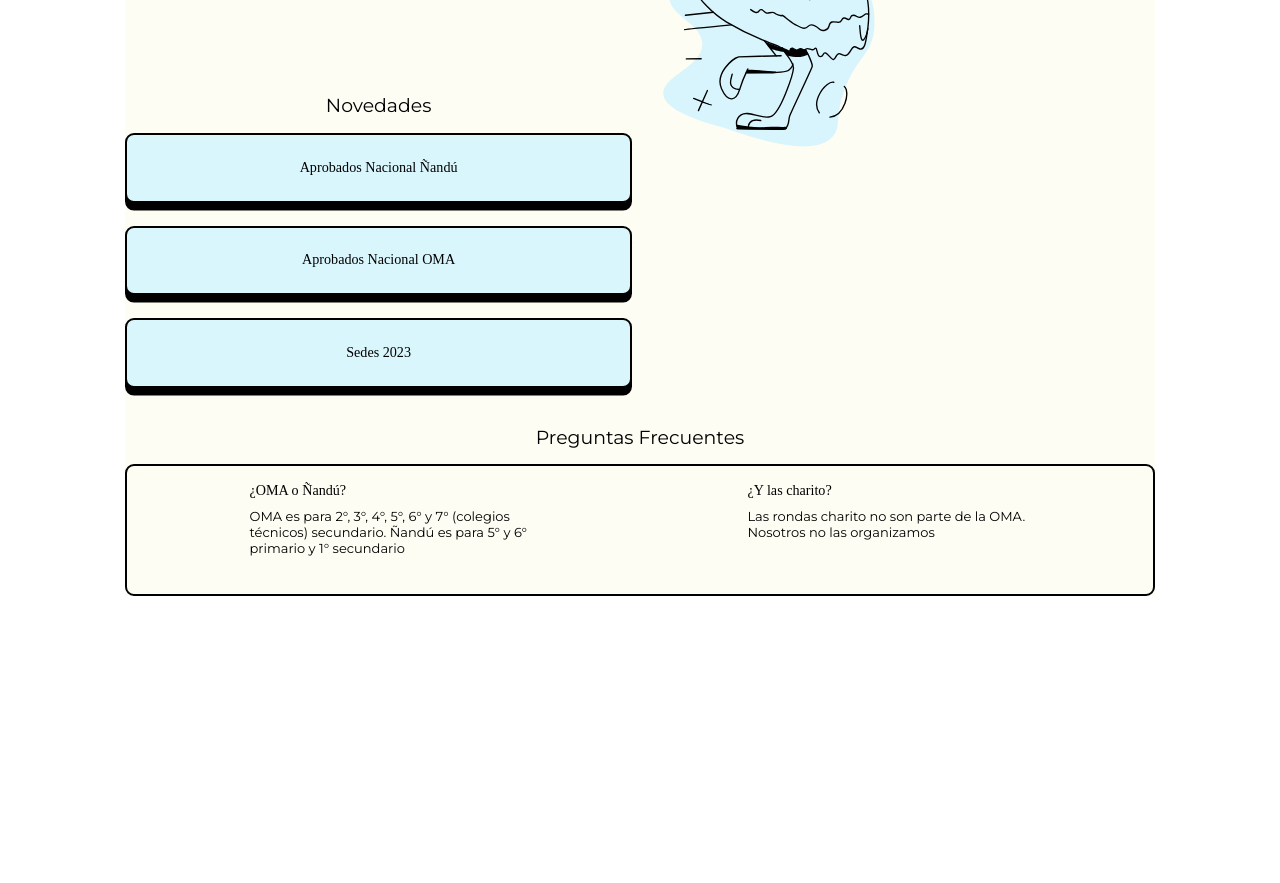
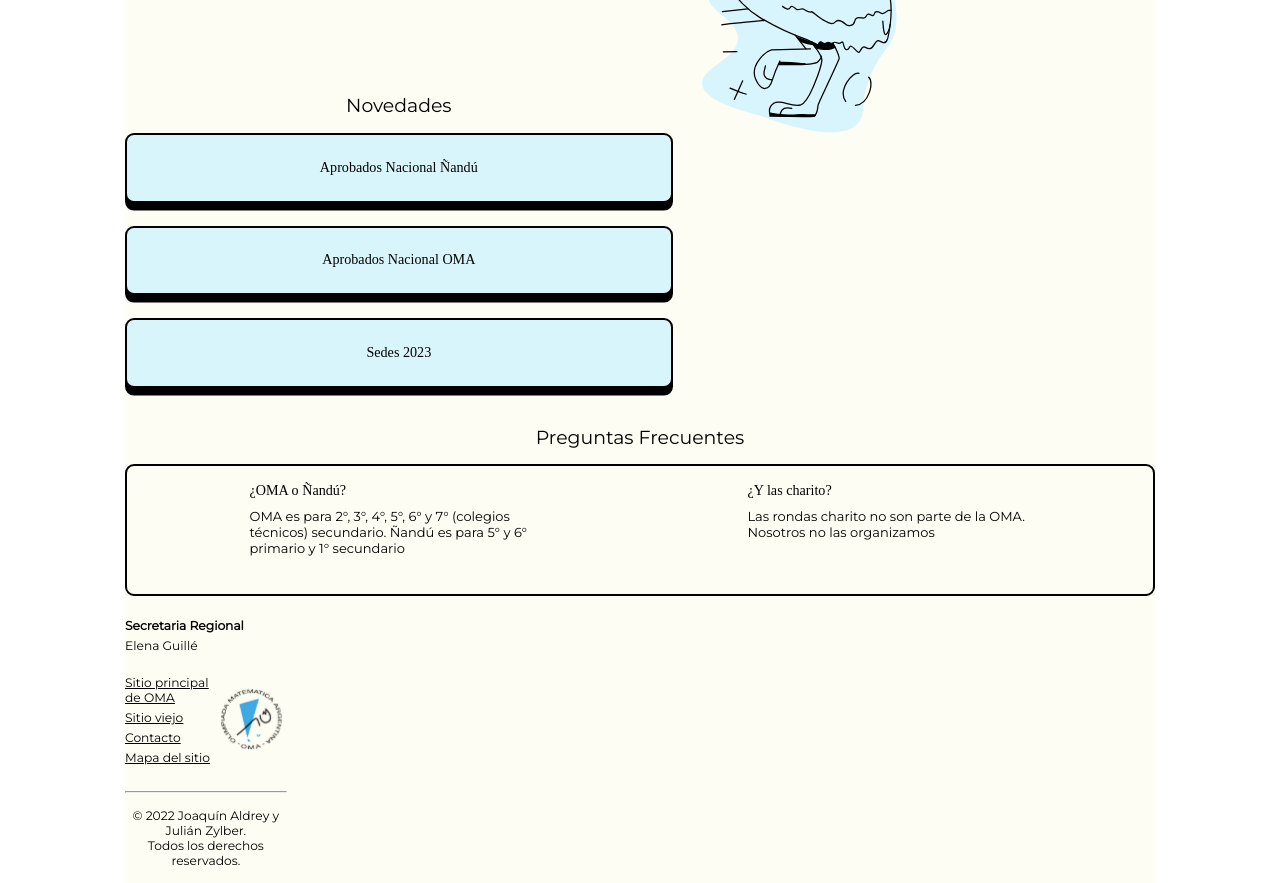
Before and after one commit to JZylber/oma-san-isidro, a Next.js app: page / in a window 1280 px wide. Shown: the part 420-1303 px from the top of the page. Before the commit the page ends 1016 px from the top, so only its background shows below. Built offline with nearby package versions, Linux system fonts and the light colour scheme; a web font is replaced by a local one.

Commit message:
feat: footer

```diff
--- a/components/FAQ/FAQ.module.scss
+++ b/components/FAQ/FAQ.module.scss
@@ -6,6 +6,7 @@
     text-align: left;
 
     margin-top: 2*shared.$mobile-spacing;
+    margin-bottom: 3*shared.$mobile-spacing;
 
     padding:  2*shared.$mobile-spacing;
 
--- /dev/null
+++ b/components/Footer/Footer.module.scss
@@ -0,0 +1,61 @@
+@use '../../styles/shared.scss' as shared;
+
+.container  {
+    width: 100%;
+
+    hr {background-color: shared.$black;
+    border-width: 1px;}
+
+    h4{
+        font-family: 'Montserrat';
+        font-style: normal;
+        font-weight: 700;
+        font-size: 1.625 * shared.$mobile-spacing;
+        line-height: 2 * shared.$mobile-spacing;
+        margin-bottom: 0.625 * shared.$mobile-spacing;
+    }
+
+    p{
+        font-family: 'Montserrat';
+        font-style: normal;
+        font-weight: 500;
+        font-size: 1.625 * shared.$mobile-spacing;
+        line-height: 2 * shared.$mobile-spacing;
+    }
+    .links {
+        display: flex;
+        justify-content: space-between;
+        margin-top: 2.5 * shared.$mobile-spacing;
+        margin-bottom: 3 * shared.$mobile-spacing;
+        ul {
+            list-style: none;
+            display: flex;
+            flex-direction: column;
+            justify-content: space-around;
+        }
+        ul li {
+            font-family: 'Montserrat';
+            font-style: normal;
+            font-weight: 500;
+            font-size: 1.625 * shared.$mobile-spacing;
+            line-height: 2 * shared.$mobile-spacing;
+            text-decoration-line: underline;
+            color: shared.$black;
+        }
+        a:link, .links a:visited {
+            color: shared.$black;
+        }
+    }
+    .credits {
+        font-family: 'Montserrat';
+        font-style: normal;
+        font-weight: 400;
+        font-size: 1.625 * shared.$mobile-spacing;
+        line-height: 1.75 * shared.$mobile-spacing;
+
+        text-align: center;
+
+        margin-top: 2 * shared.$mobile-spacing;
+        margin-bottom: 2 * shared.$mobile-spacing;
+    }
+}
--- /dev/null
+++ b/components/Footer/Footer.tsx
@@ -0,0 +1,27 @@
+import styles from './Footer.module.scss'
+import OMALogo from '../../img/logoOMA.svg';
+
+const Footer = () => {
+    return(
+        <footer className={styles.container}>
+            <h4>Secretaria Regional</h4>
+            <p>Elena Guillé</p>
+            <div className={styles.links}>
+            <ul>
+                <li><a href='https://www.oma.org.ar/'>Sitio principal de OMA</a></li>
+                <li><a href='http://omasanisidro.flashingsites.com.ar/'>Sitio viejo</a></li>
+                <li><a>Contacto</a></li>
+                <li><a>Mapa del sitio</a></li>
+            </ul>
+            <OMALogo/>
+            </div>
+            <hr/>
+            <div className={styles.credits}>
+                <p>© 2022 Joaquín Aldrey y Julián Zylber.</p>
+                <p>Todos los derechos reservados.</p>
+            </div>
+        </footer>
+    )
+};
+
+export default Footer;
--- a/pages/index.tsx
+++ b/pages/index.tsx
@@ -6,6 +6,7 @@ import News from '../components/News/News';
 import Title from '../components/Title/Title';
 import styles from './styles/Home.module.scss'
 import MainNandu from '../img/mainÑandu.svg'
+import Footer from '../components/Footer/Footer';
 
 const Home: NextPage = () => {
   return (
@@ -25,10 +26,8 @@ const Home: NextPage = () => {
       <h3 className={styles.sectionTitle}>Preguntas Frecuentes</h3>
       <Faq/>
     </section>
+    <Footer></Footer>
     </main>
-    <footer>
-
-    </footer>
     </>
   )
 }
--- a/styles/shared.scss
+++ b/styles/shared.scss
@@ -1,5 +1,5 @@
 $black: #000000;
-$light-blue: #D9F6FC;
+$light-blue: #D9F5FC;
 $white: #FEFDF3;
 
 $mobile-spacing: 100vh/106;
```
Also changed, not shown: img/logoOMA.svg (added).
